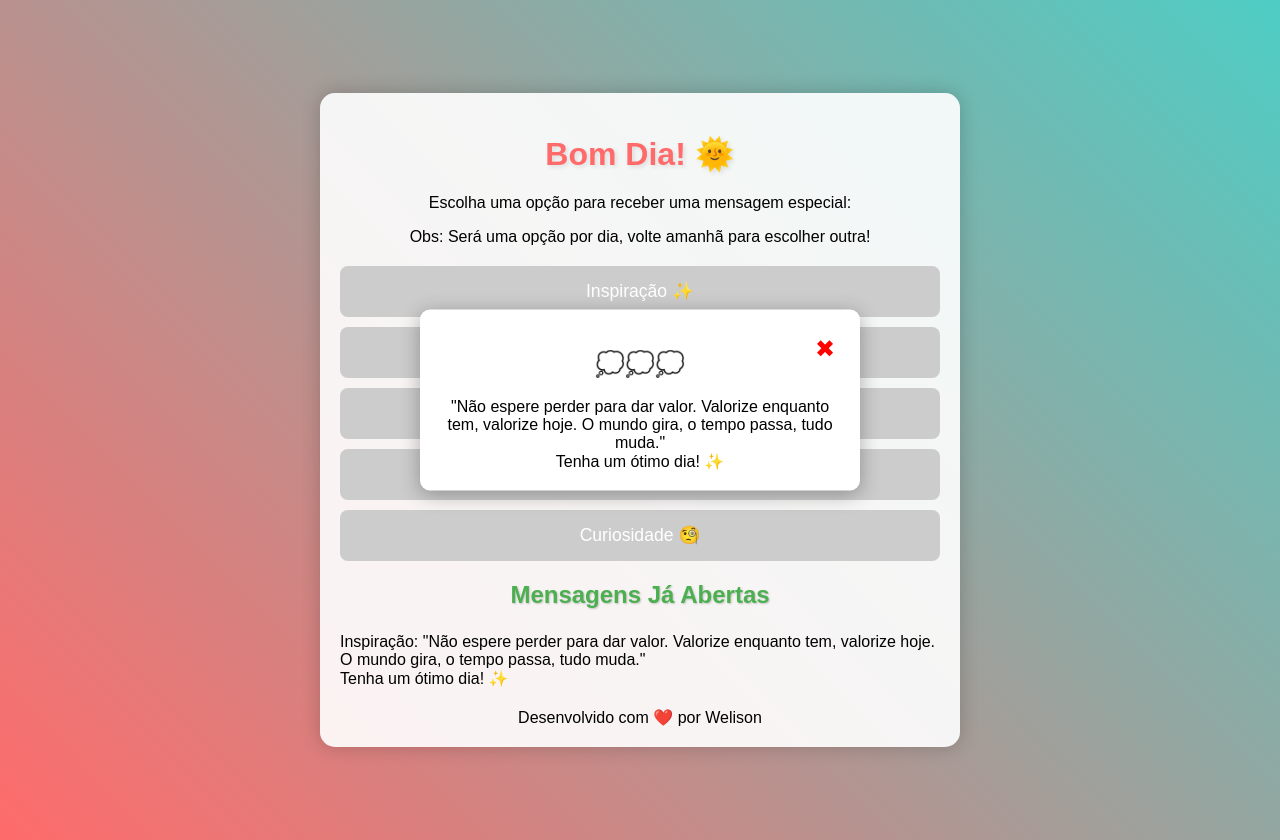
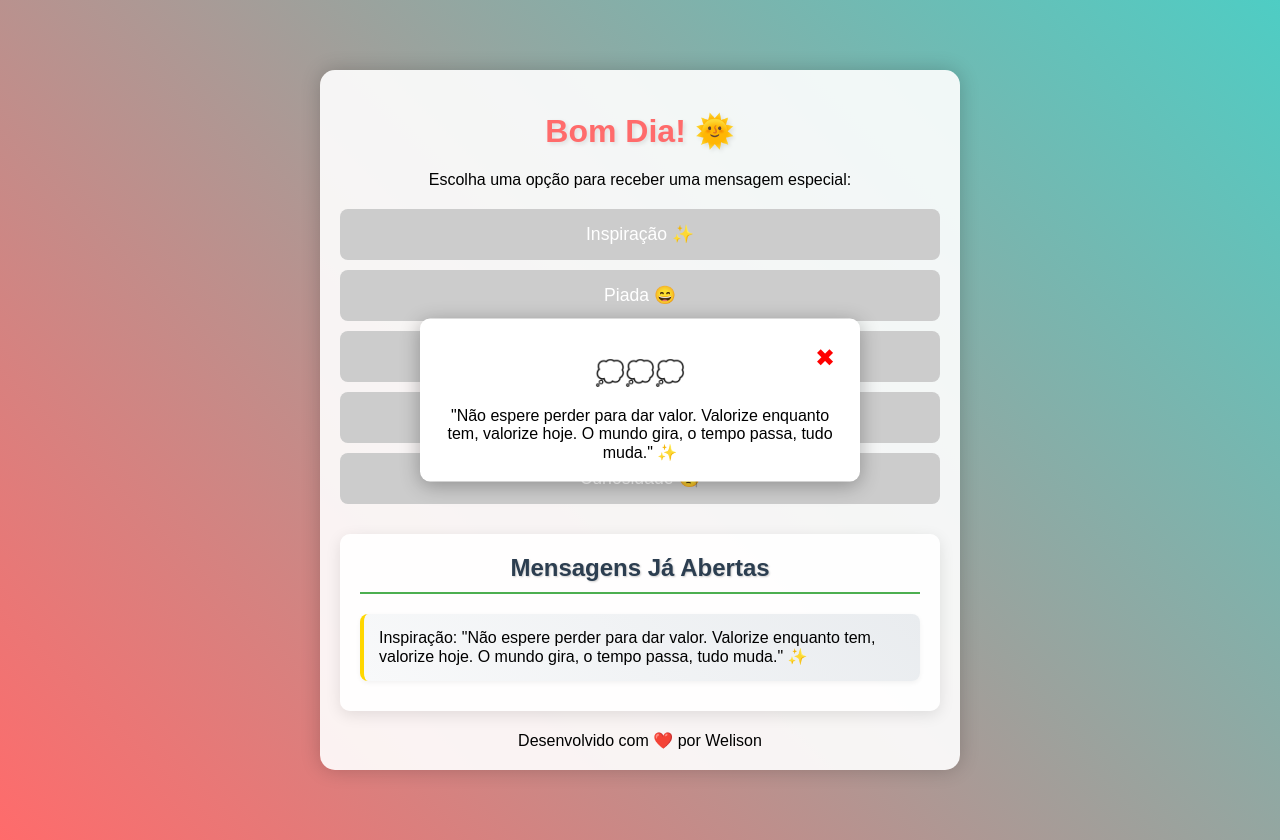
Before and after one commit to Welison200/bom-dia-site, a plain HTML site: page index.html in a window 1280 px wide. Both pictures are taken after a click on the button "Inspiração ✨". Drawn offline with Linux system fonts and the light colour scheme.

Commit message:
Update index.html

```diff
--- a/index.html
+++ b/index.html
@@ -127,16 +127,57 @@
         }
 
         #messageHistory {
-            margin-top: 20px;
+            margin-top: 30px;
+            background-color: rgba(255, 255, 255, 0.95);
+            border-radius: 10px;
+            padding: 20px;
+            box-shadow: 0 4px 15px rgba(0, 0, 0, 0.1);
+        }
+
+        #messageHistory h3 {
+            color: #2c3e50;
+            border-bottom: 2px solid #4CAF50;
+            padding-bottom: 10px;
+            margin-bottom: 20px;
+            margin-top: 0;
+            font-size: 1.5em;
+            text-shadow: 1px 1px 2px rgba(0, 0, 0, 0.2);
+            text-align: center;
+        }
+
+        #historicalMessages p {
+            background: linear-gradient(45deg, #f8f9fa, #e9ecef);
+            padding: 15px;
+            margin: 10px 0;
+            border-radius: 8px;
+            border-left: 4px solid #4CAF50;
+            transition: transform 0.2s;
+            box-shadow: 0 2px 5px rgba(0,0,0,0.05);
             text-align: left;
         }
 
-        #messageHistory h3 {
-            margin-top: 0;
-            font-size: 1.5em;
-            color: #4CAF50;
-            text-shadow: 1px 1px 2px rgba(0, 0, 0, 0.2);
-            text-align: center;
+        #historicalMessages p:hover {
+            transform: translateX(5px);
+        }
+
+        #historicalMessages p[data-type="Inspiração"] {
+            border-left-color: #ffd700;
+        }
+
+        #historicalMessages p[data-type="Piada"] {
+            border-left-color: #ff7f50;
+        }
+
+        #historicalMessages p[data-type="Reflexão"] {
+            border-left-color: #9370db;
+        }
+
+        #historicalMessages p[data-type="Desafio"] {
+            border-left-color: #20b2aa;
+        }
+
+        #historicalMessages p[data-type="Curiosidade"] {
+            border-left-color: #ff69b4;
         }
     </style>
 </head>
@@ -145,7 +186,6 @@
         <h1>Bom Dia! 🌞</h1>
 
         <p>Escolha uma opção para receber uma mensagem especial:</p>
-        <p>Obs: Será uma opção por dia, volte amanhã para escolher outra!</p>
 
         <div class="options">
             <button onclick="showMessage('inspiracao')" id="btn-inspiracao">Inspiração ✨</button>
@@ -214,7 +254,7 @@
 
         function showMessage(type) {
             const messages = {
-                'inspiracao': '"Não espere perder para dar valor. Valorize enquanto tem, valorize hoje. O mundo gira, o tempo passa, tudo muda." <br>Tenha um ótimo dia! ✨',
+                'inspiracao': '"Não espere perder para dar valor. Valorize enquanto tem, valorize hoje. O mundo gira, o tempo passa, tudo muda." ✨',
                 'piada': 'Por que o pinheiro não se perde? Porque ele tem uma pinha (GPS)! 😄',
                 'reflexao': 'Às vezes, o caminho mais difícil é o que leva ao melhor destino. 🤔',
                 'desafio': 'Faça algo hoje que seu futuro eu agradecerá! 🎯',
@@ -239,7 +279,10 @@
         function updateMessageHistory() {
             const messageHistory = JSON.parse(localStorage.getItem('messageHistory')) || [];
             const historicalMessagesDiv = document.getElementById('historicalMessages');
-            historicalMessagesDiv.innerHTML = messageHistory.map(msg => `<p>${msg}</p>`).join('');
+            historicalMessagesDiv.innerHTML = messageHistory.map(msg => {
+                const type = msg.split(':')[0].trim();
+                return `<p data-type="${type}">${msg}</p>`;
+            }).join('');
         }
 
         function closePopup() {
```
